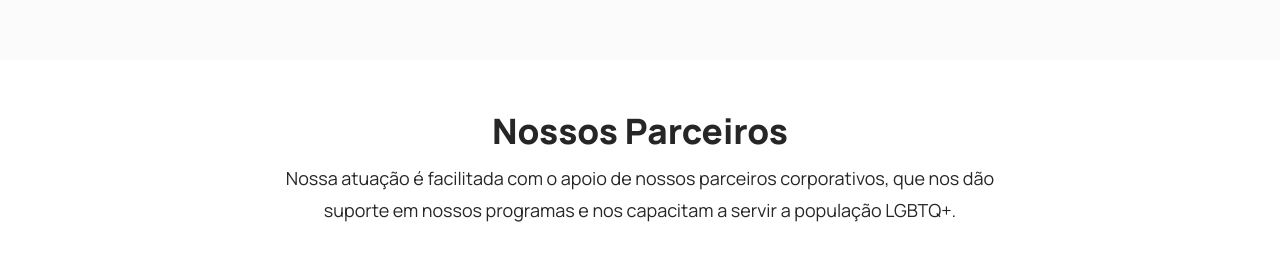
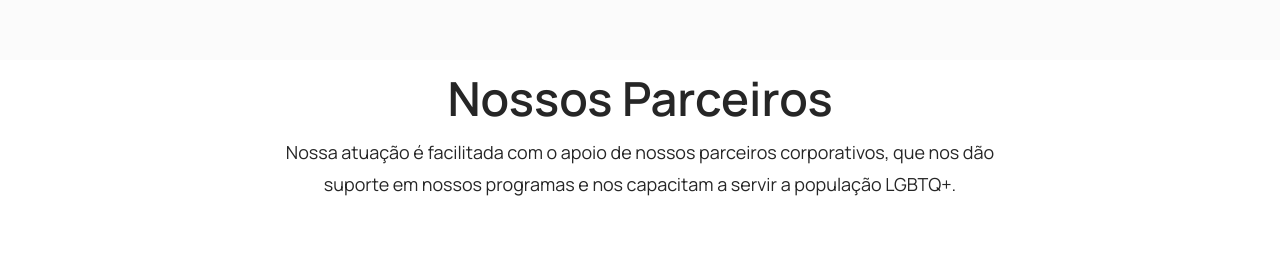
Before and after one commit to GrupoCPB/paisafetivos-web-frontend, a React (Create React App) app: page /parceiros in a window 1280 px wide. Shown: the part 649-911 px from the top of the page. Built offline with nearby package versions, Linux system fonts and the light colour scheme; what assets would draw is missing.

Commit message:
criando pasta PartnerSuport e estilizando textos

```diff
--- a/src/components/Partners/PartnersPage.jsx
+++ b/src/components/Partners/PartnersPage.jsx
@@ -2,6 +2,7 @@ import { Typography } from '@mui/material'
 
 import { PartnersLogo } from './PartnersLogo'
 import { PartnersForm } from './PartnersForm'
+import { PartnerSuport } from './PartnersSuport';
 
 import { ActualPartners } from 'style/actualPartners';
 
@@ -33,20 +34,12 @@ export function PartnersPage(){
         <PartnersForm />
 
       </div>
-        <div className="partners-area">
-          <div className="partners-area-title">
-            <Typography variant="h2">Nossos Parceiros</Typography>
-          </div>
-          <div className="partners-area-text">
-            <Typography variant="body1">
-              Nossa atuação é facilitada com o apoio de nossos parceiros corporativos, que nos dão <br/>
-              suporte em nossos programas e nos capacitam a servir a população LGBTQ+.
-            </Typography>
-          </div>
+
+          <PartnerSuport />
           <div className="partners-area-images">
             <PartnersLogo />
           </div>
-        </div>
+
       </ActualPartners>
       <Donate />
       </>
--- /dev/null
+++ b/src/components/Partners/PartnersSuport/index.jsx
@@ -0,0 +1,38 @@
+import { Typography } from '@mui/material'
+import { styled } from '@mui/system'
+import theme  from 'style/theme'
+
+
+const Title = styled(Typography) `
+  margin-bottom: 10px;
+  margin-top: 10px;
+  text-align: center;
+  font-size: 35px;
+  font-weight: 700;
+  color: ${theme.palette.text.primary};
+`
+
+const Text = styled(Typography)`
+  text-align: center;
+  color: ${theme.palette.text.primary};
+  font-size: 18px;
+  font-weight: 400;
+  line-height: 32px;
+`
+
+export function PartnerSuport(){
+  return(
+    <>
+      <Title
+        variant="h2">
+          Nossos Parceiros
+      </Title>
+      <Text
+        variant="body1">
+          Nossa atuação é facilitada com o apoio de nossos parceiros corporativos, que nos dão<br />
+          suporte em nossos programas e nos capacitam a servir a população LGBTQ+.
+      </Text>
+    </>
+  )
+
+}
--- /dev/null
+++ b/src/components/Partners/PartnersSuport/style.jsx
@@ -0,0 +1 @@
+import { styled } from '@mui/system'
--- a/src/components/Partners/index.jsx
+++ b/src/components/Partners/index.jsx
@@ -1,4 +1,5 @@
 export * from './PartnersPage'
 export * from './PartnersForm'
-export * from './PartnersInfo'
+export * from './PartnersWhyHelp'
 export * from './PartnersLogo'
+export * from './PartnersSuport'
```
Also changed, not shown: src/components/Partners/PartnersWhyHelp/index.jsx (added).
